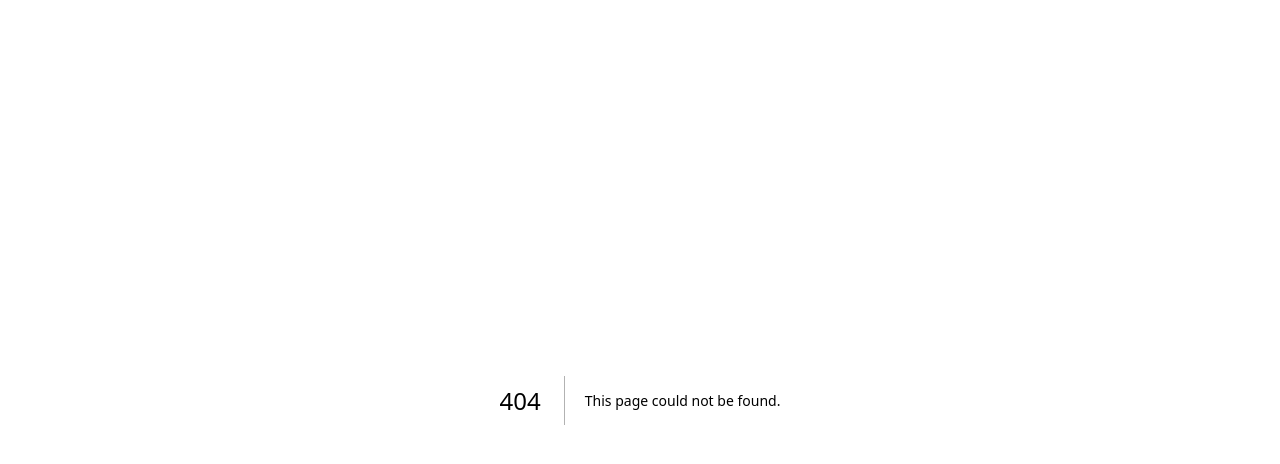
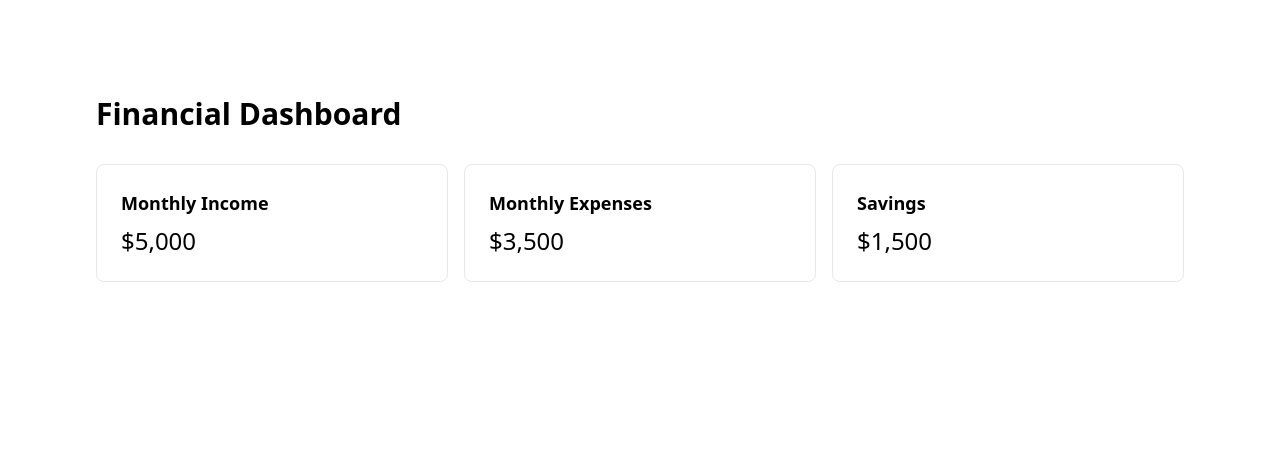
Before and after one commit to mcvayai/elite-financial-life-os, a Next.js app: page /dashboard in a window 1280 px wide. Before the commit this address had no page. Shown: the top 464 px of the page. Built offline with nearby package versions, Linux system fonts and the light colour scheme; no server answers.

Commit message:
Create page.tsx

```diff
--- /dev/null
+++ b/app/dashboard/page.tsx
@@ -0,0 +1,45 @@
+'use client';
+
+import { useEffect, useState } from 'react';
+
+export default function Dashboard() {
+  const [coachResponse, setCoachResponse] = useState<any>(null);
+
+  useEffect(() => {
+    fetch('/api/coach', {
+      method: 'POST',
+      headers: { 'Content-Type': 'application/json' },
+      body: JSON.stringify({ message: 'Help me with my budget' })
+    })
+      .then(res => res.json())
+      .then(data => setCoachResponse(data));
+  }, []);
+
+  return (
+    <main className="flex min-h-screen flex-col p-24">
+      <h1 className="text-3xl font-bold mb-8">Financial Dashboard</h1>
+
+      <div className="grid grid-cols-3 gap-4 mb-8">
+        <div className="p-6 border rounded-lg">
+          <h2 className="text-lg font-semibold mb-2">Monthly Income</h2>
+          <p className="text-2xl">$5,000</p>
+        </div>
+        <div className="p-6 border rounded-lg">
+          <h2 className="text-lg font-semibold mb-2">Monthly Expenses</h2>
+          <p className="text-2xl">$3,500</p>
+        </div>
+        <div className="p-6 border rounded-lg">
+          <h2 className="text-lg font-semibold mb-2">Savings</h2>
+          <p className="text-2xl">$1,500</p>
+        </div>
+      </div>
+
+      {coachResponse && (
+        <div className="p-6 border rounded-lg bg-blue-50">
+          <h2 className="text-lg font-semibold mb-2">AI Coach</h2>
+          <p>{coachResponse.advice}</p>
+        </div>
+      )}
+    </main>
+  );
+}
```
